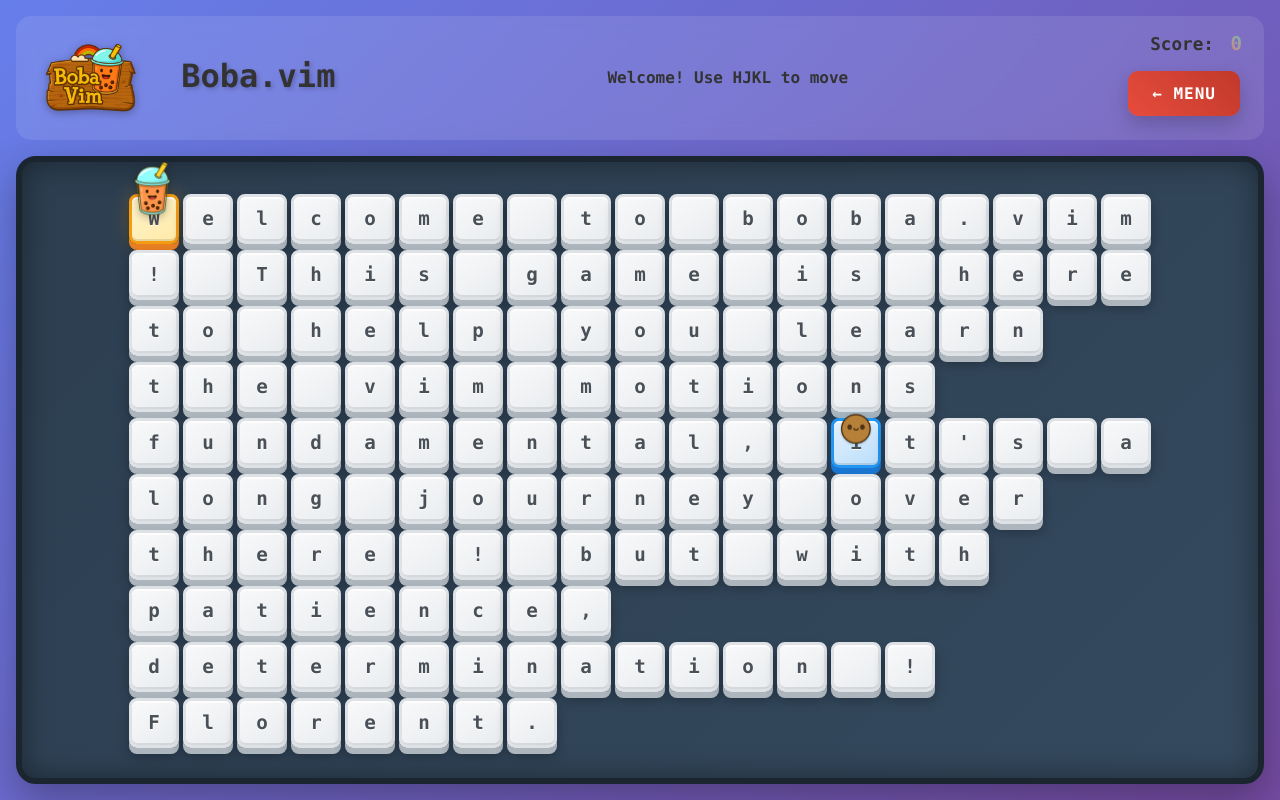
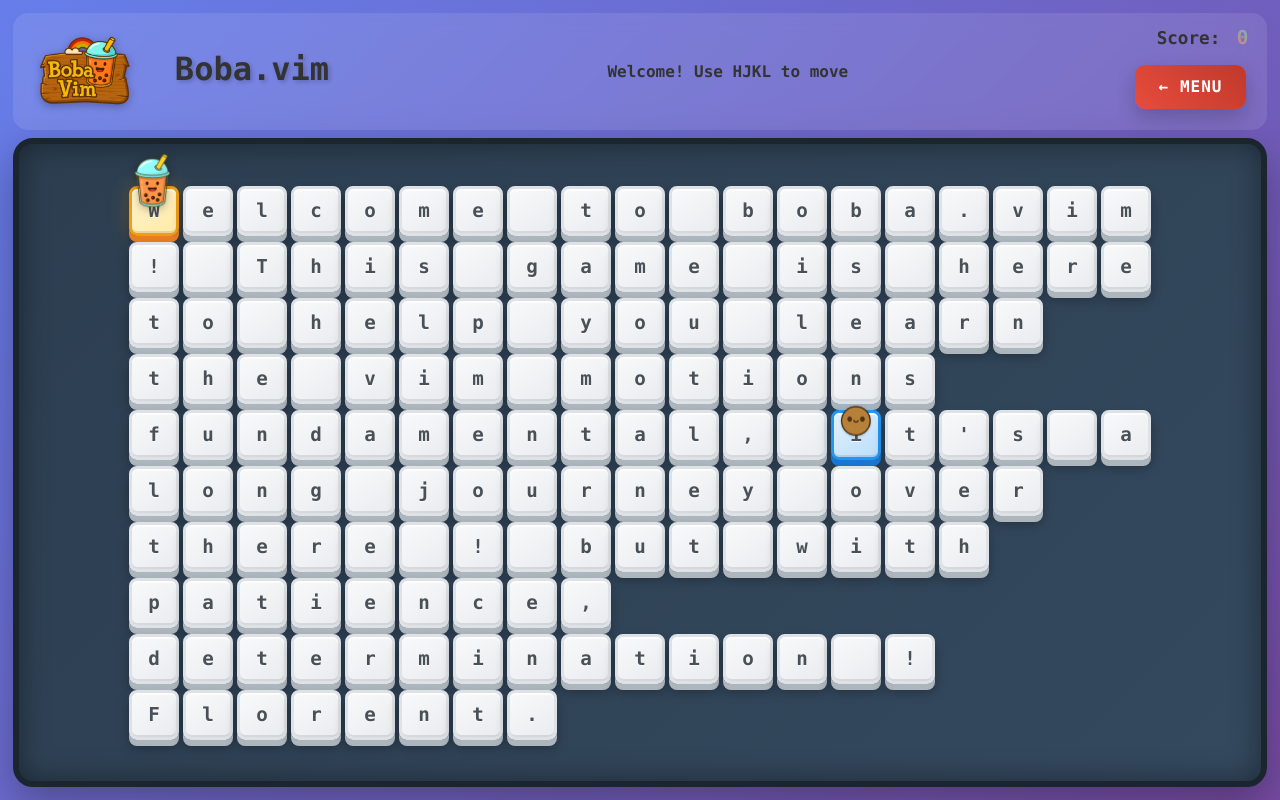
Before and after one commit to Flotapponnier/Boba.vim, a Flask app: page /api/play in a window 1280 px wide. Run offline with Flask 3, Linux system fonts and the light colour scheme.

Commit message:
reajust game size

```diff
--- a/static/css/game.css
+++ b/static/css/game.css
@@ -171,7 +171,7 @@
   width: 100vw;
   height: 100vh;
   position: relative;
-  padding: 1rem;
+  padding: 0.8rem;
   display: flex;
   flex-direction: column;
   overflow: hidden;
@@ -181,13 +181,13 @@
   display: flex;
   justify-content: space-between;
   align-items: center;
-  margin-bottom: 1rem;
-  padding: 1rem;
+  margin-bottom: 0.5rem;
+  padding: 0.8rem;
   background: rgba(255, 255, 255, 0.1);
   border-radius: 15px;
   backdrop-filter: blur(10px);
   flex-shrink: 0;
-  min-height: 80px;
+  min-height: 100px;
 }
 
 .game-title {
@@ -317,7 +317,7 @@
 .game-board {
   background: linear-gradient(135deg, #2c3e50, #34495e);
   border-radius: 20px;
-  padding: 2rem;
+  padding: 1.5rem;
   border: 6px solid #1a252f;
   box-shadow:
     inset 0 0 30px rgba(0, 0, 0, 0.4),
@@ -326,8 +326,15 @@
   display: flex;
   align-items: center;
   justify-content: center;
-  overflow: auto;
+  overflow-y: auto;
+  overflow-x: hidden;
   min-height: 0;
+  scrollbar-width: none;
+  -ms-overflow-style: none;
+}
+
+.game-board::-webkit-scrollbar {
+  display: none;
 }
 
 .keyboard-map {
@@ -336,7 +343,7 @@
   gap: 6px;
   align-items: flex-start;
   max-width: 100%;
-  max-height: 100%;
+  padding: 1rem 0;
 }
 
 .keyboard-row {
```
